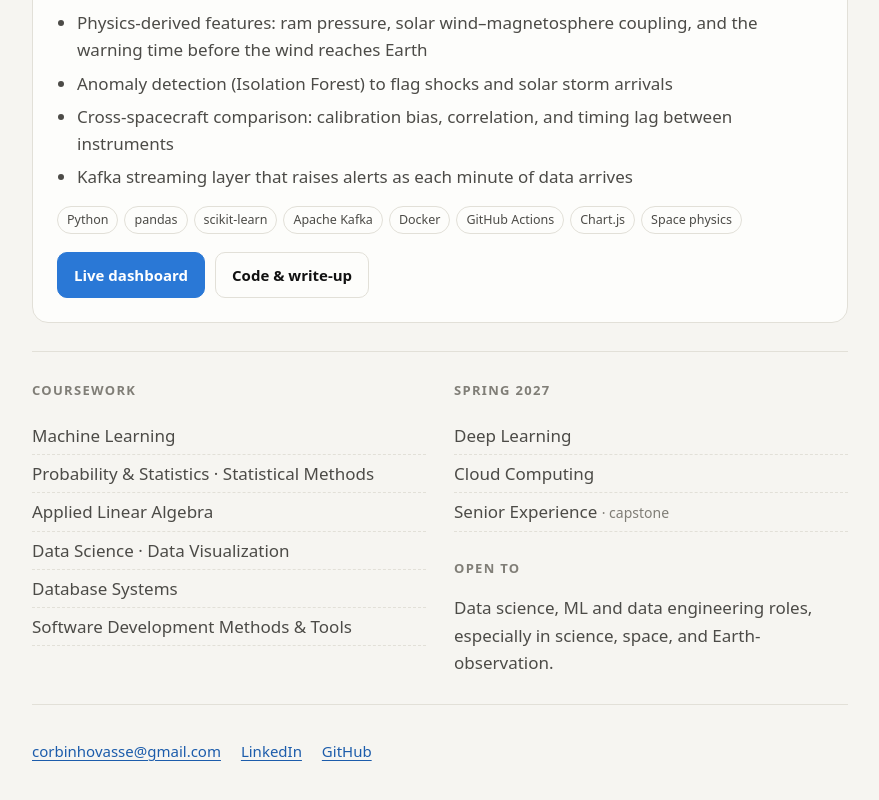
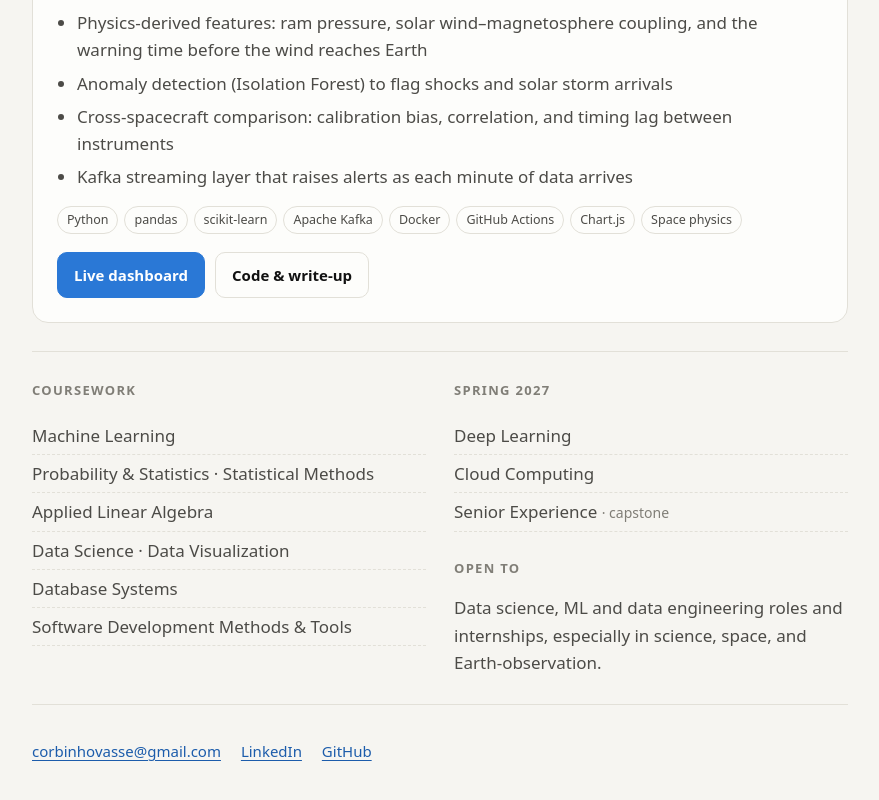
Before and after one commit to corbinhovasse-prog/corbinhovasse-prog.github.io, a plain HTML site: page index.html in a window 1280 px wide. Shown: the part 1020-1820 px from the top of the page, without its empty margins (200-1079 px from the left). Drawn offline with Linux system fonts and the light colour scheme.

Commit message:
Add files via upload

```diff
--- a/index.html
+++ b/index.html
@@ -18,7 +18,7 @@
   }
   * { box-sizing: border-box; }
   html { scroll-behavior: smooth; }
-  body { margin: 0; background: var(--bg); color: var(--ink);
+  body { margin: 0; -webkit-text-size-adjust: 100%; text-size-adjust: 100%; background: var(--bg); color: var(--ink);
          font: 17px/1.6 ui-sans-serif, system-ui, -apple-system, "Segoe UI", Roboto, sans-serif; }
   .wrap { max-width: 860px; margin: 0 auto; padding: 0 22px; }
   a { color: var(--accent-ink); text-underline-offset: 3px; }
@@ -80,7 +80,7 @@
     <p>I'm drawn to problems where the data comes from the physical world: <strong>space, physics, geology,
       and anything else where the measurements are hard to get</strong>. I'm most interested in the edge of what we can currently
       measure and predict, and I try to be just as clear about where a model stops being trustworthy.</p>
-    <p>Before school I served in the U.S. Army as an airborne infantry mortarman with the 1-501st Parachute
+    <p>Before school I served in the U.S. Army as an airborne infantry mortarman with the 1&#8209;501st Parachute
       Infantry Regiment in Alaska. There, real-time data, precise calculation and clear communication under pressure had real consequences. I bring the same
       discipline to data work: check the inputs, know the error bars, and make the output something a person can act on.</p>
   </section>
@@ -132,7 +132,7 @@
           <li>Senior Experience <span>· capstone</span></li>
         </ul>
         <h2 style="margin-top:26px">Open to</h2>
-        <p style="margin:0;color:var(--ink-2)">Data science, ML and data engineering roles, especially in science, space, and Earth-observation.</p>
+        <p style="margin:0;color:var(--ink-2)">Data science, ML and data engineering roles and internships, especially in science, space, and Earth-observation.</p>
       </div>
     </div>
   </section>
```
